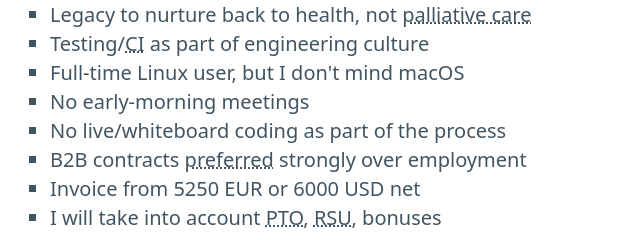
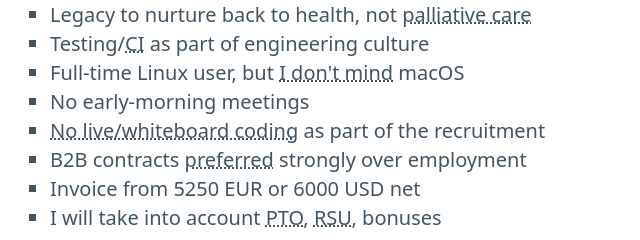
Before and after one commit to gniewomir/gniewomir.github.io, a website built with Parcel: page index.html in a window 1280 px wide. Shown: the part 228-468 px from the top of the page, 614-1254 px from the left. Built offline with nearby package versions, Linux system fonts and the light colour scheme.

Commit message:
some more useful tooltips

```diff
--- a/index.html
+++ b/index.html
@@ -64,9 +64,9 @@
             title="Palliative care (derived from the Latin root palliare, or 'to cloak') is an interdisciplinary medical caregiving approach aimed at optimizing quality of life and mitigating suffering among people with serious, complex, and often terminal illnesses.">palliative
             care</abbr></li>
           <li>Testing/<abbr title="Continuous Integration">CI</abbr> as part of engineering culture</li>
-          <li>Full-time Linux user, but I don't mind macOS</li>
+          <li>Full-time Linux user, but <abbr title="I used it extensively but do not own nor plan to own Apple hardware myself. Preference for Linux is mostly the result of the multitude of small but annoying problems related to running containers inside virtualized Linux during development, but they are bearable, so if company-issued and company-managed MacBooks are part of the company security policy - so be it, I'm on board.">I don't mind</abbr> macOS</li>
           <li>No early-morning meetings</li>
-          <li>No live/whiteboard coding as part of the process</li>
+          <li><abbr title="I'm already stressed enough when looking for a new job/contract without the paralyzing thought of being judged for every little mishap during a live performance, and my mind goes blank every time. Not to mention, that live/whiteboard coding doesn't match the environment in which we do our job in the slightest, so I think about it as a macaroni pictures art contest for soldiers, amusing for some - sure, but not exactly useful in evaluating battlefield performance. Go torment somebody else.">No live/whiteboard coding</abbr> as part of the recruitment</li>
           <li>B2B contracts <abbr title="Because of current tax laws in Poland, a contract of employment for software development carries an unreasonably high tax burden in comparison with contract work. Therefore, it would need to be exceptional to make economic sense for me.">preferred</abbr> strongly over employment</li>
           <li>Invoice from 5250 EUR or 6000 USD net</li>
           <li>I will take into account <abbr title="Paid Time Off">PTO</abbr>, <abbr
```
